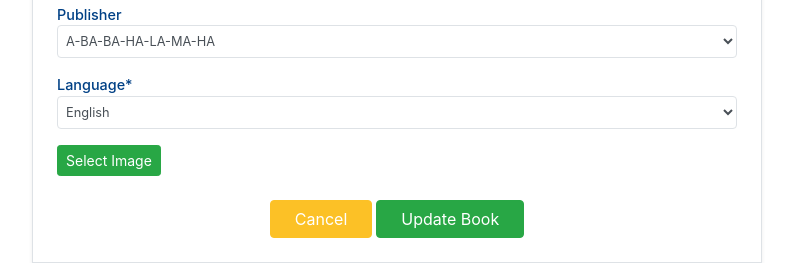
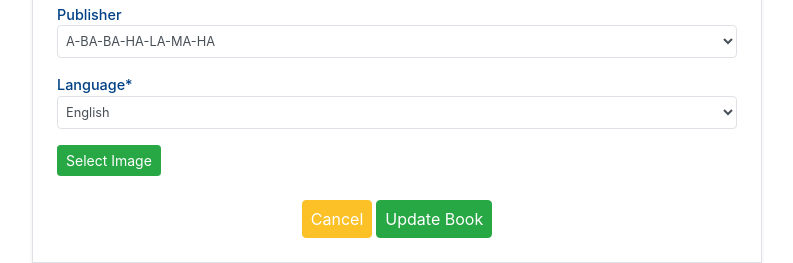
Before and after one commit to Algety/bookstore, a Django app: page /books/edit/1/ in a window 1280 px wide. Shown: the part 1145-1408 px from the top of the page, without its empty margins (243-1036 px from the left). Run offline with Django 3.2, Linux system fonts and the light colour scheme; the visitor is signed in with stand-in values (Sample User, id 1); data comes from the database, SQL or seed files in the repository; some libraries are stand-ins or nearby versions; some web fonts are replaced.

Commit message:
Fix double borders on edit and add book pages

```diff
--- a/books/forms.py
+++ b/books/forms.py
@@ -34,7 +34,7 @@ class BookForm(forms.ModelForm):
         ),
         widget=forms.SelectMultiple(
             attrs={
-                "class": "selectpicker form-control",
+                "class": "selectpicker",
                 "data-live-search": "true",
                 "data-actions-box": "true",
                 "title": "Choose categories...",
@@ -73,7 +73,7 @@ class BookForm(forms.ModelForm):
             "image": CustomClearableFileInput(),
             "authors": forms.SelectMultiple(
                 attrs={
-                    "class": "selectpicker form-control",
+                    "class": "selectpicker",
                     "data-live-search": "true",
                     "data-actions-box": "true",
                     "title": "Choose authors...",
@@ -81,7 +81,7 @@ class BookForm(forms.ModelForm):
             ),
             "illustrators": forms.SelectMultiple(
                 attrs={
-                    "class": "selectpicker form-control",
+                    "class": "selectpicker",
                     "data-live-search": "true",
                     "data-actions-box": "true",
                     "title": "Choose illustrators...",
--- a/books/templates/books/add_book.html
+++ b/books/templates/books/add_book.html
@@ -79,7 +79,7 @@
                         {% endif %}
                     {% endfor %}
         <div class="text-center mt-4">
-          <button type="submit" class="btn btn-success px-4">Add Book</button>
+          <button type="submit" class="btn btn-success px-2">Add Book</button>
         </div>
       </form>
     </div>
--- a/books/templates/books/edit_book.html
+++ b/books/templates/books/edit_book.html
@@ -69,8 +69,8 @@
                         {% endif %}
                     {% endfor %}
         <div class="text-center mt-4">
-          <a href="{% url 'books' %}" class="btn btn-cancel px-4 me-3">Cancel</a>
-          <button type="submit" class="btn btn-edit px-4">Update Book</button>
+          <a href="{% url 'books' %}" class="btn btn-cancel px-2 me-3">Cancel</a>
+          <button type="submit" class="btn btn-edit px-2">Update Book</button>
         </div>
       </form>
     </div>
```
